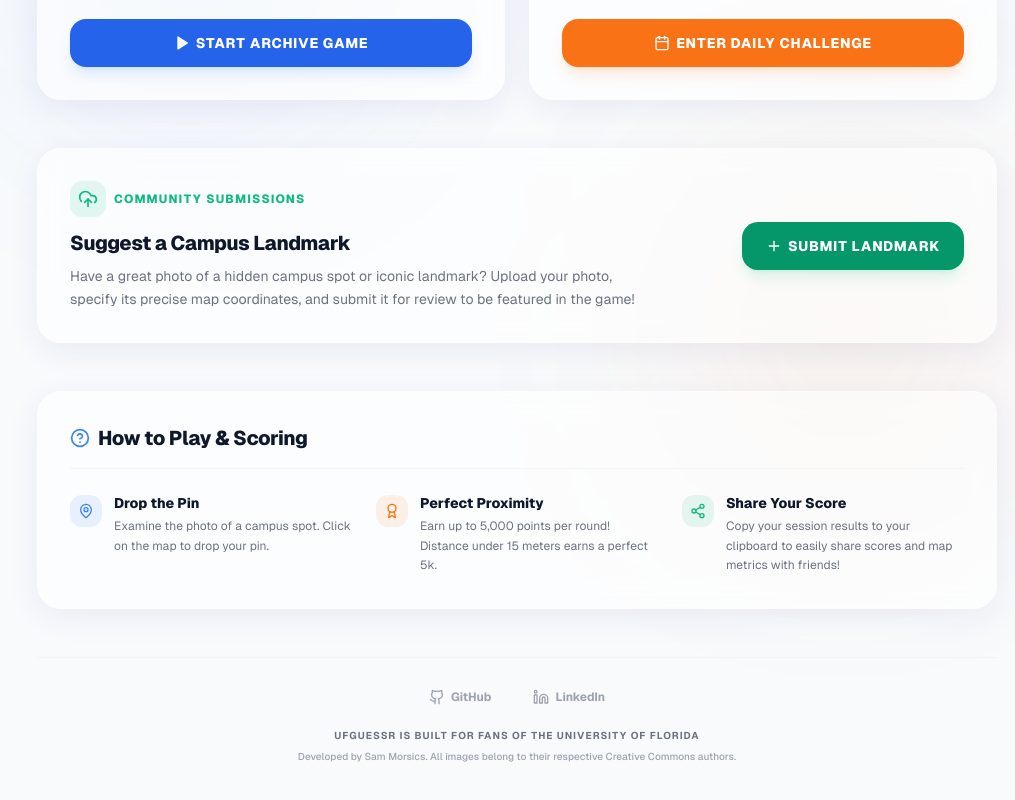
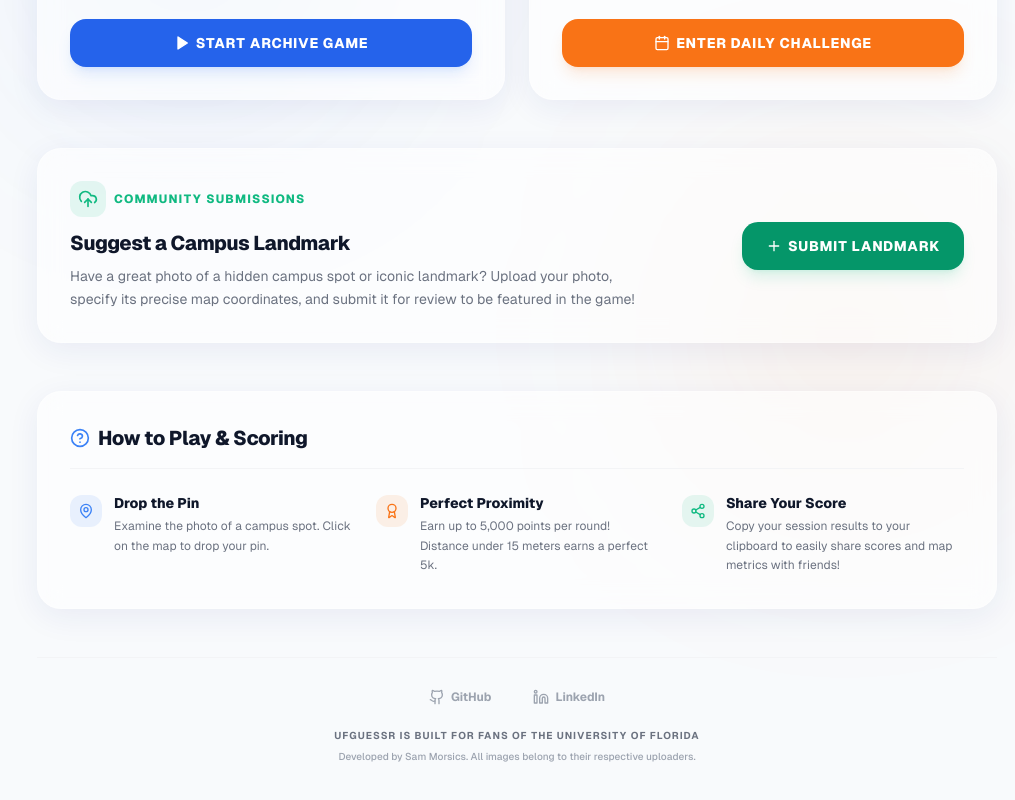
Before and after one commit to samgator/UFGuessr, a Next.js app: page / in a window 1280 px wide. Shown: the part 597-1397 px from the top of the page, without its empty margins (123-1138 px from the left). Built offline with nearby package versions, Linux system fonts and the light colour scheme; no server answers; the database is empty.

Commit message:
change footer

```diff
--- a/src/app/page.tsx
+++ b/src/app/page.tsx
@@ -289,7 +289,7 @@ export default function Home() {
 
         <div className="flex flex-col items-center text-center gap-1 text-[10px] text-gray-500 font-bold uppercase tracking-widest">
           <span>UFGuessr is built for fans of the University of Florida</span>
-          <span className="text-gray-400 dark:text-gray-600 lowercase font-medium normal-case tracking-normal mt-0.5">Developed by Sam Morsics. All images belong to their respective Creative Commons authors.</span>
+          <span className="text-gray-400 dark:text-gray-600 lowercase font-medium normal-case tracking-normal mt-0.5">Developed by Sam Morsics. All images belong to their respective uploaders.</span>
         </div>
       </div>
 
```
